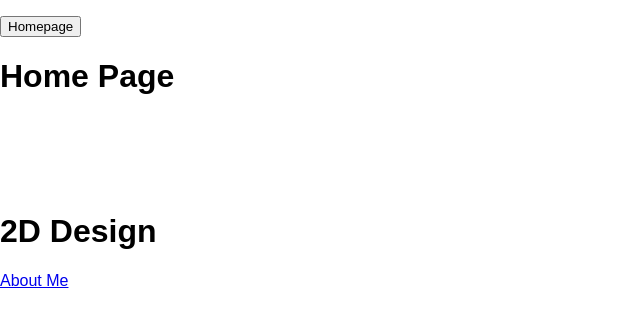
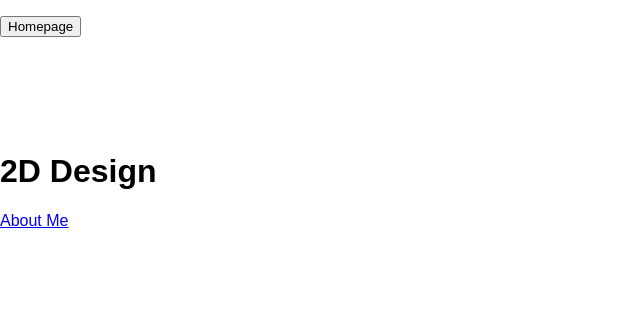
Before and after one commit to hannahlambert/hannahlambert.github.io, a plain HTML site: page 2DDesign.html in a window 1280 px wide. Shown: the whole page, without its empty margins (0-640 px from the left). Drawn offline with Linux system fonts and the light colour scheme.

Commit message:
Lets try this again

```diff
--- a/2DDesign.html
+++ b/2DDesign.html
@@ -13,8 +13,6 @@
 
       <p><a href="index.html"><button class="hero-button">Homepage</button></a></p>
     </section>
-
-          <h1>Home Page</h1>
           <nav class="hero-bar hero-nav">
             <h1 class="logo"><a href="index.html">Hannah Lambert Portfolio</a></h1>
             <ul class="nav-menu">
```
Also changed, not shown: Digital.html (+0 -2 lines), Photo.html (+0 -2 lines), about.html (+0 -2 lines), index.html (+0 -2 lines), observationaldrawing.html (+0 -2 lines).
